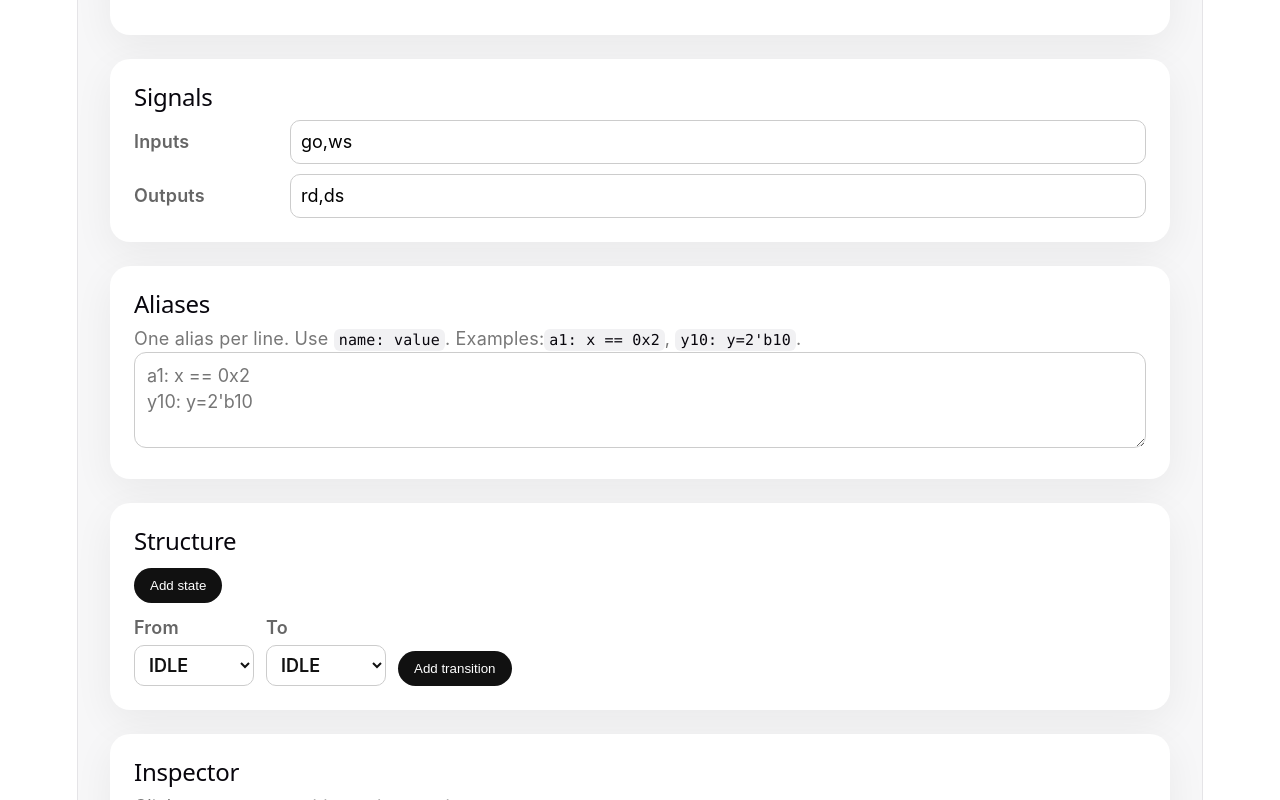
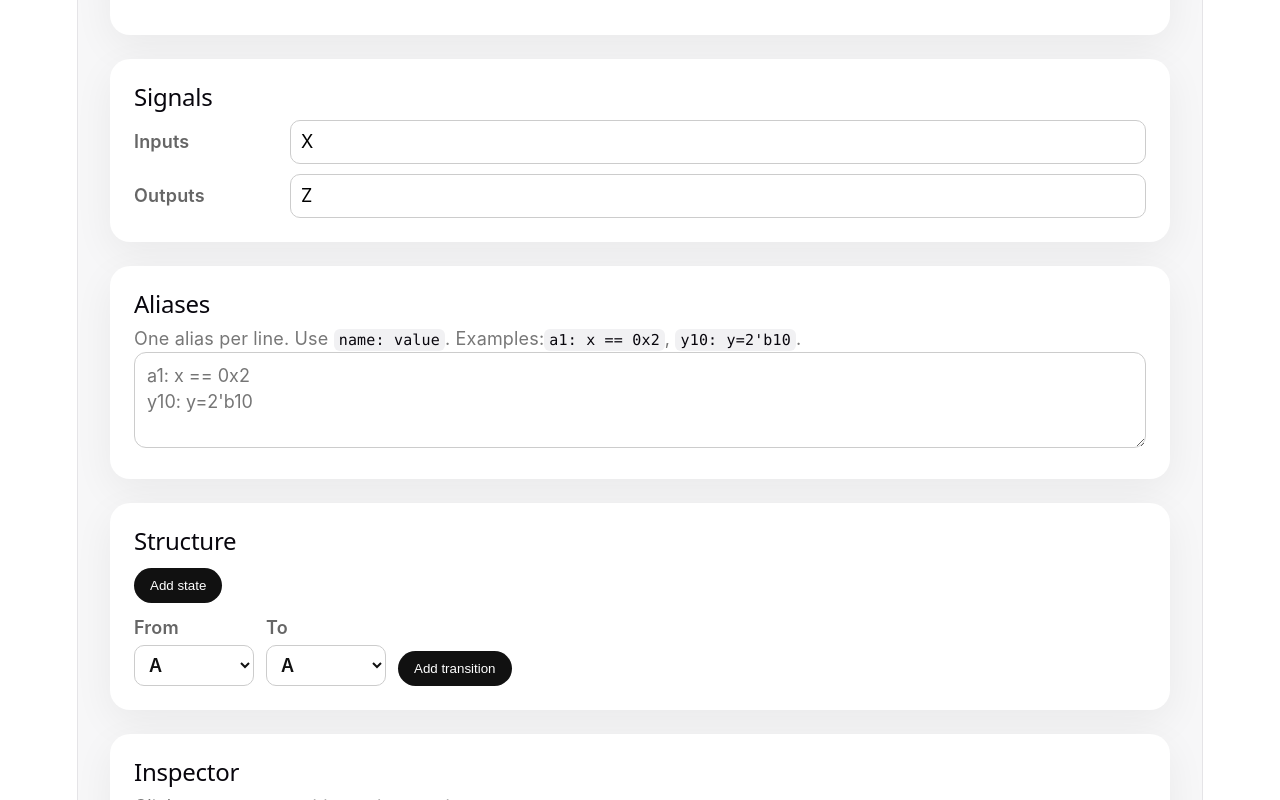
Before and after one commit to msrivastava/m16-fsm-editor, a React (Vite) app: page / in a window 1280 px wide. Shown: the part 840-1640 px from the top of the page. Built offline with nearby package versions, Linux system fonts and the light colour scheme.

Commit message:
Rename startup FSM to simple example

```diff
--- a/src/App.tsx
+++ b/src/App.tsx
@@ -18,7 +18,7 @@ import { FsmStateNode } from './components/FsmStateNode';
 import { SelfLoopEdge } from './components/SelfLoopEdge';
 import { FsmTransitionEdge } from './components/FsmTransitionEdge';
 
-import { example2 } from './fsm/examples';
+import { simpleExample } from './fsm/examples';
 import { exportGv } from './fsm/gvExport';
 import type { FsmModel } from './fsm/model';
 import './App.css';
@@ -911,7 +911,7 @@ function parseSavedFsmFile(text: string): SavedFsmFile {
 }
 
 export default function App() {
-  const [model, setModelRaw] = useState<FsmModel>(example2);
+  const [model, setModelRaw] = useState<FsmModel>(simpleExample);
   const [undoModel, setUndoModel] = useState<FsmModel | null>(null);
 
   const [selectedId, setSelectedId] = useState<string | null>(null);
--- a/src/fsm/examples.ts
+++ b/src/fsm/examples.ts
@@ -1,27 +1,49 @@
 import type { FsmModel } from './model';
 
-export const example2: FsmModel = {
-  name: 'fsm',
-  inputs: [
-    { name: 'go', width: 1 },
-    { name: 'ws', width: 1 },
-  ],
-  outputs: [
-    { name: 'rd', width: 1 },
-    { name: 'ds', width: 1 },
-  ],
+export const simpleExample: FsmModel = {
+  inputs: [{ name: 'X', width: 1 }],
+  outputs: [{ name: 'Z', width: 1 }],
   states: [
-    { id: 'IDLE', isStart: true },
-    { id: 'READ' },
-    { id: 'DLY' },
-    { id: 'DONE' },
+    {
+      id: 'A',
+      isStart: true,
+      mooreActions: [],
+    },
+    {
+      id: 'B',
+      isStart: false,
+      mooreActions: [],
+    },
   ],
   transitions: [
-    { id: 't1', from: 'IDLE', to: 'IDLE', condition: '~go', mealyActions: [{ target: 'rd', value: 0 }, { target: 'ds', value: 0 }] },
-    { id: 't2', from: 'IDLE', to: 'READ', condition: 'go', mealyActions: [{ target: 'rd', value: 0 }, { target: 'ds', value: 0 }] },
-    { id: 't3', from: 'READ', to: 'DLY', condition: '*', mealyActions: [{ target: 'rd', value: 1 }, { target: 'ds', value: 0 }] },
-    { id: 't4', from: 'DLY', to: 'READ', condition: 'ws', mealyActions: [{ target: 'rd', value: 1 }, { target: 'ds', value: 0 }] },
-    { id: 't5', from: 'DLY', to: 'DONE', condition: '~ws', mealyActions: [{ target: 'rd', value: 1 }, { target: 'ds', value: 0 }] },
-    { id: 't6', from: 'DONE', to: 'IDLE', condition: '1', mealyActions: [{ target: 'rd', value: 0 }, { target: 'ds', value: 1 }] },
+    {
+      id: 't0',
+      from: 'A',
+      to: 'A',
+      condition: '~X',
+      mealyActions: [{ target: 'Z', value: 0 }],
+    },
+    {
+      id: 't1',
+      from: 'A',
+      to: 'B',
+      condition: 'X',
+      mealyActions: [{ target: 'Z', value: 0 }],
+    },
+    {
+      id: 't2',
+      from: 'B',
+      to: 'A',
+      condition: '~X',
+      mealyActions: [{ target: 'Z', value: 1 }],
+    },
+    {
+      id: 't3',
+      from: 'B',
+      to: 'B',
+      condition: 'X',
+      mealyActions: [{ target: 'Z', value: 1 }],
+    },
   ],
+  aliases: [],
 };
```
